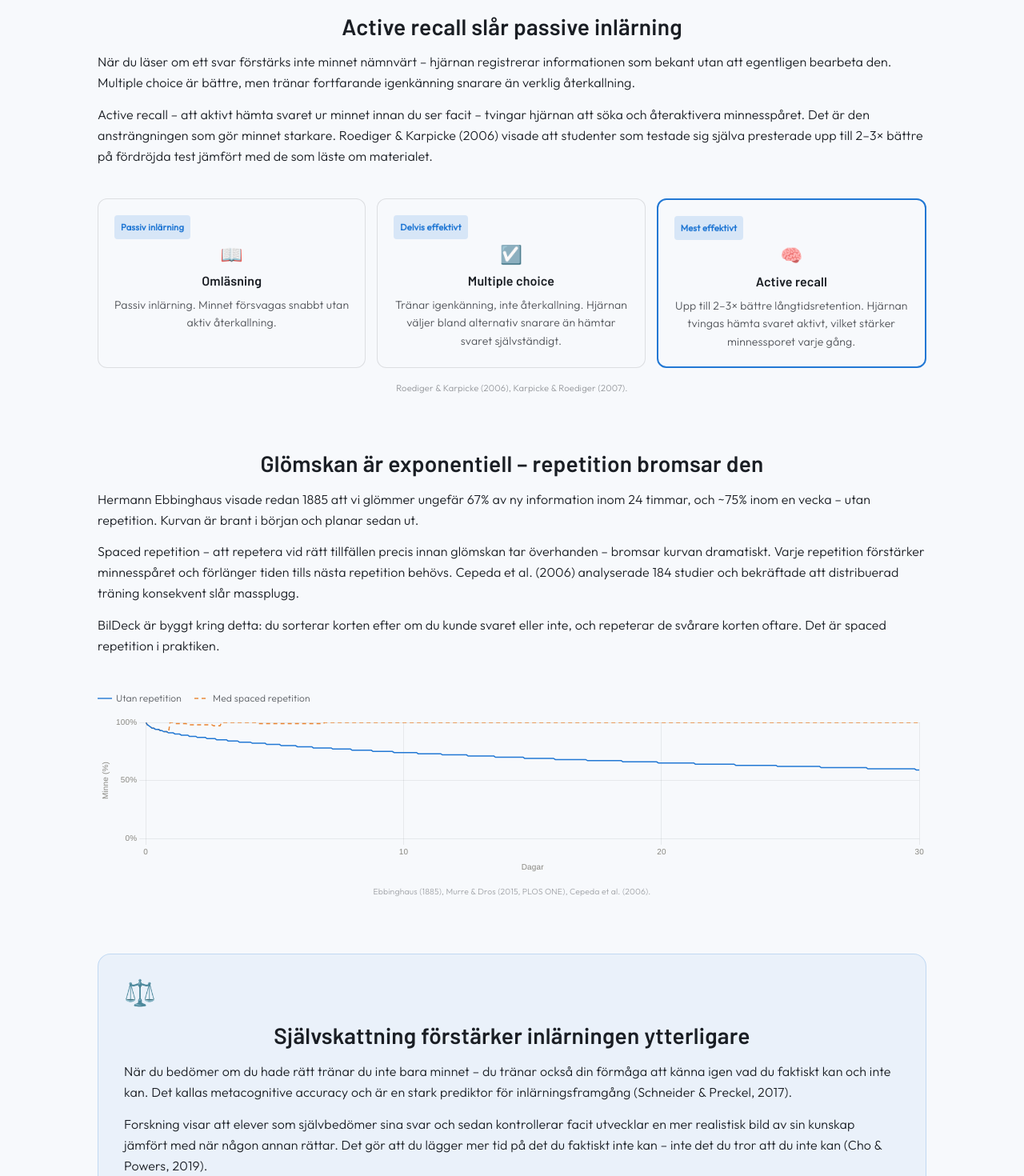
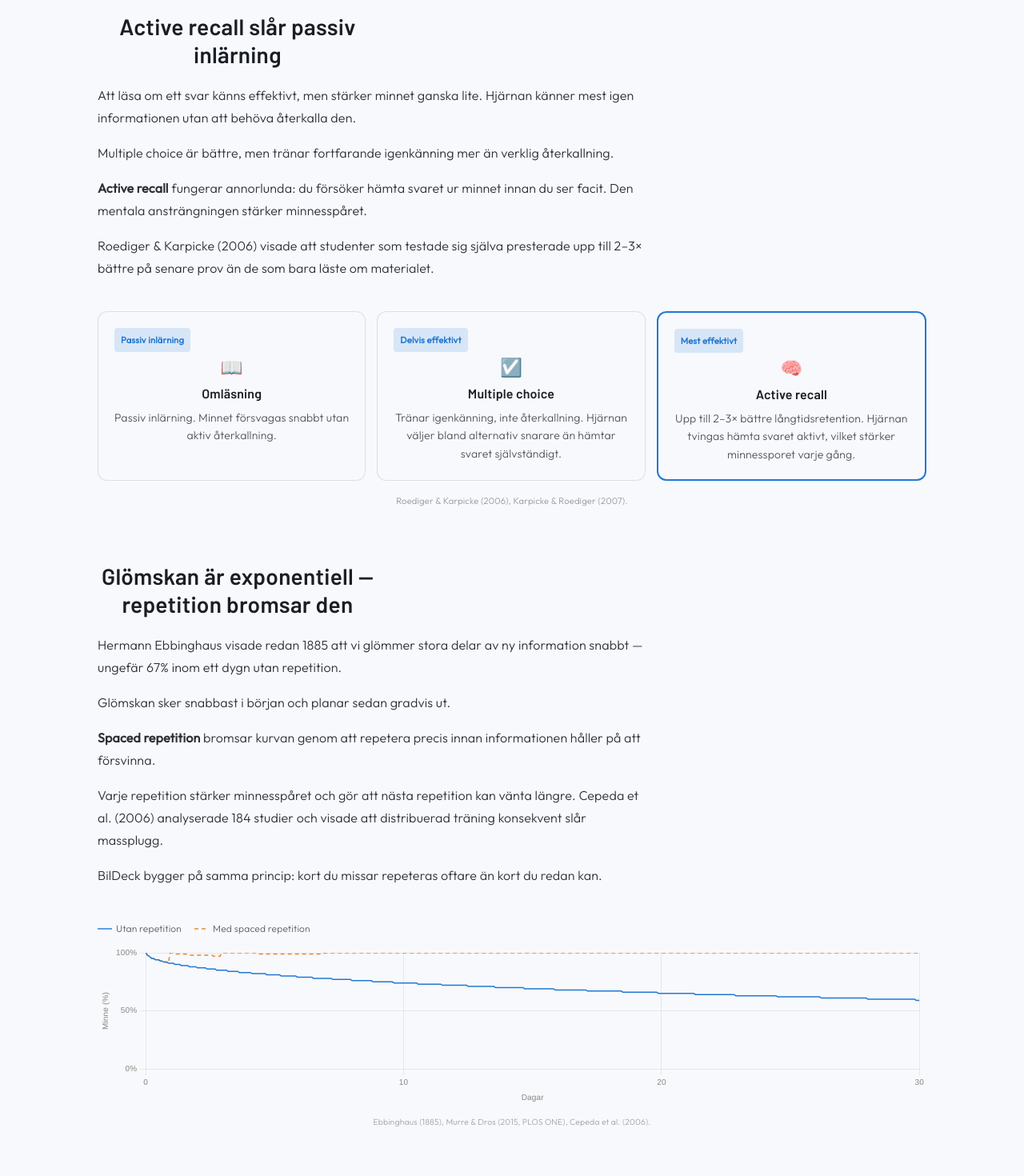
Before and after one commit to Beckasinis/BilDeck, a React (Vite) app: page / in a window 1280 px wide. Shown: the part 880-2350 px from the top of the page at 80% size. Built offline with nearby package versions, Linux system fonts and the light colour scheme; no server answers; the database is empty.

Commit message:
refactor(Home): improve readability in ScienceSection

```diff
--- a/src/components/science/ScienceSection.jsx
+++ b/src/components/science/ScienceSection.jsx
@@ -10,61 +10,95 @@ export default function ScienceSection() {
       {/* Active recall vs other methods */}
       <div className="science-block">
         <div className="science-text">
-          <h3>Active recall slår passive inlärning</h3>
+          <h3>Active recall slår passiv inlärning</h3>
+
           <p>
-            När du läser om ett svar förstärks inte minnet nämnvärt – hjärnan registrerar
-            informationen som bekant utan att egentligen bearbeta den. Multiple choice är bättre,
-            men tränar fortfarande igenkänning snarare än verklig återkallning.
+            Att läsa om ett svar känns effektivt, men stärker minnet ganska lite.
+            Hjärnan känner mest igen informationen utan att behöva återkalla den.
           </p>
+
           <p>
-            Active recall – att aktivt hämta svaret ur minnet innan du ser facit – tvingar
-            hjärnan att söka och återaktivera minnesspåret. Det är den ansträngningen som gör
-            minnet starkare. Roediger & Karpicke (2006) visade att studenter som testade sig
-            själva presterade upp till 2–3× bättre på fördröjda test jämfört med de som läste om
-            materialet.
+            Multiple choice är bättre, men tränar fortfarande igenkänning mer
+            än verklig återkallning.
+          </p>
+
+          <p>
+            <strong>Active recall</strong> fungerar annorlunda: du försöker
+            hämta svaret ur minnet innan du ser facit. Den mentala
+            ansträngningen stärker minnesspåret.
+          </p>
+
+          <p>
+            Roediger & Karpicke (2006) visade att studenter som testade sig
+            själva presterade upp till 2–3× bättre på senare prov än de som
+            bara läste om materialet.
           </p>
         </div>
+
         <RetentionCards />
       </div>
 
       {/* Forgetting curve + spaced repetition */}
       <div className="science-block science-block--reverse">
         <div className="science-text">
-          <h3>Glömskan är exponentiell – repetition bromsar den</h3>
+          <h3>Glömskan är exponentiell — repetition bromsar den</h3>
+
           <p>
-            Hermann Ebbinghaus visade redan 1885 att vi glömmer ungefär 67% av ny information
-            inom 24 timmar, och ~75% inom en vecka – utan repetition. Kurvan är brant i
-            början och planar sedan ut.
+            Hermann Ebbinghaus visade redan 1885 att vi glömmer stora delar av
+            ny information snabbt — ungefär 67% inom ett dygn utan repetition.
           </p>
+
           <p>
-            Spaced repetition – att repetera vid rätt tillfällen precis innan glömskan tar
-            överhanden – bromsar kurvan dramatiskt. Varje repetition förstärker minnesspåret
-            och förlänger tiden tills nästa repetition behövs. Cepeda et al. (2006) analyserade
-            184 studier och bekräftade att distribuerad träning konsekvent slår massplugg.
+            Glömskan sker snabbast i början och planar sedan gradvis ut.
           </p>
+
           <p>
-            BilDeck är byggt kring detta: du sorterar korten efter om du kunde svaret eller
-            inte, och repeterar de svårare korten oftare. Det är spaced repetition i praktiken.
+            <strong>Spaced repetition</strong> bromsar kurvan genom att
+            repetera precis innan informationen håller på att försvinna.
+          </p>
+
+          <p>
+            Varje repetition stärker minnesspåret och gör att nästa repetition
+            kan vänta längre. Cepeda et al. (2006) analyserade 184 studier och
+            visade att distribuerad träning konsekvent slår massplugg.
+          </p>
+
+          <p>
+            BilDeck bygger på samma princip: kort du missar repeteras oftare än
+            kort du redan kan.
           </p>
         </div>
+
         <ForgettingCurveChart />
       </div>
 
       {/* Metacognitive self-assessment */}
       <div className="science-block science-meta">
-        <div className="science-meta-icon" aria-hidden="true">⚖️</div>
+        <div className="science-meta-icon" aria-hidden="true">
+          ⚖️
+        </div>
+
         <div className="science-text">
-          <h3>Självskattning förstärker inlärningen ytterligare</h3>
+          <h3>Självskattning förstärker inlärningen</h3>
+
           <p>
-            När du bedömer om du hade rätt tränar du inte bara minnet – du tränar också din
-            förmåga att känna igen vad du faktiskt kan och inte kan. Det kallas metacognitive
-            accuracy och är en stark prediktor för inlärningsframgång (Schneider & Preckel, 2017).
+            När du bedömer om du kunde svaret tränar du inte bara minnet —
+            du tränar också din förmåga att förstå vad du faktiskt kan.
           </p>
+
           <p>
-            Forskning visar att elever som självbedömer sina svar och sedan kontrollerar facit
-            utvecklar en mer realistisk bild av sin kunskap jämfört med när någon annan rättar.
-            Det gör att du lägger mer tid på det du faktiskt inte kan – inte det du tror att du
-            inte kan (Cho & Powers, 2019).
+            Det kallas <strong>metacognitive accuracy</strong> och är starkt
+            kopplat till bättre inlärning (Schneider & Preckel, 2017).
+          </p>
+
+          <p>
+            Forskning visar att elever som självbedömer sina svar och sedan
+            kontrollerar facit får en mer realistisk bild av sin kunskap.
+          </p>
+
+          <p>
+            Det gör att du lägger mer tid på det du faktiskt behöver träna —
+            inte det du bara tror att du behöver träna.
           </p>
         </div>
       </div>
--- a/src/components/science/science.css
+++ b/src/components/science/science.css
@@ -17,10 +17,23 @@
 .science-text {
   display: flex;
   flex-direction: column;
-  gap: 0.85rem;
+  gap: 1rem;
+
+  h3 {
+    margin-bottom: 0.2rem;
+    max-width: 22ch;
+  }
 
   p {
     text-align: left;
+    max-width: 65ch;
+    line-height: 1.75;
+    margin: 0;
+    opacity: 0.92;
+  }
+
+  strong {
+    font-weight: 600;
   }
 }
 
@@ -170,12 +183,10 @@
   padding: clamp(1.25rem, 3vw, 2rem);
   gap: clamp(1rem, 3vw, 1.5rem);
 
-
- @media (min-width: 768px) {
+  @media (min-width: 768px) {
     flex-direction: column;
   }
 }
-
 
 .science-meta-icon {
   font-size: clamp(1.5rem, 3vw, 2rem);
```
